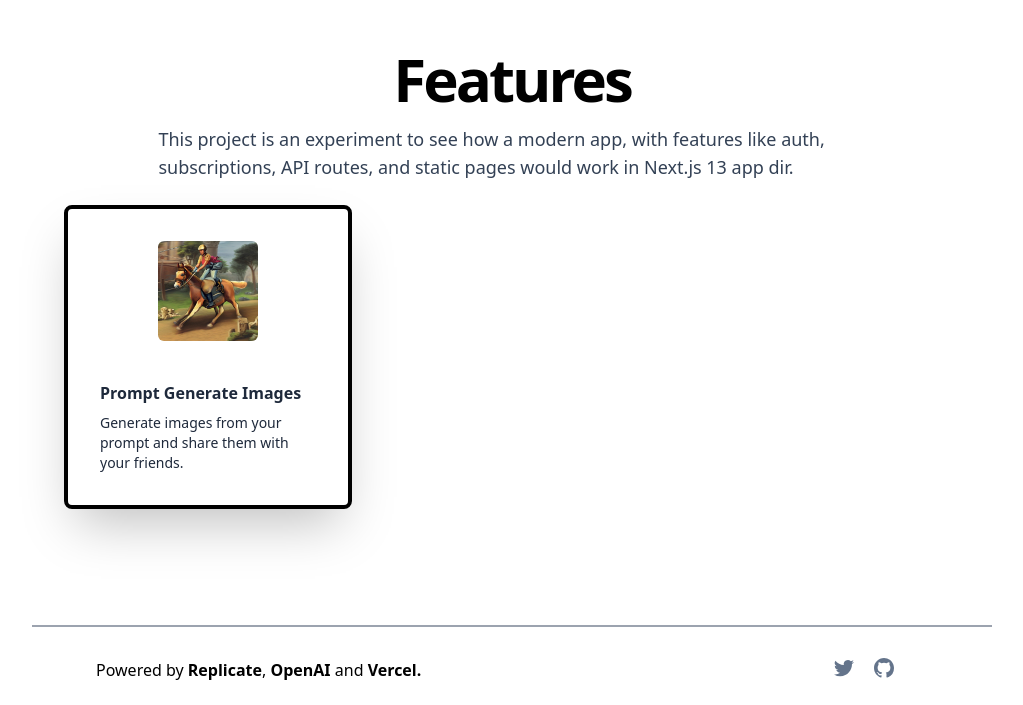
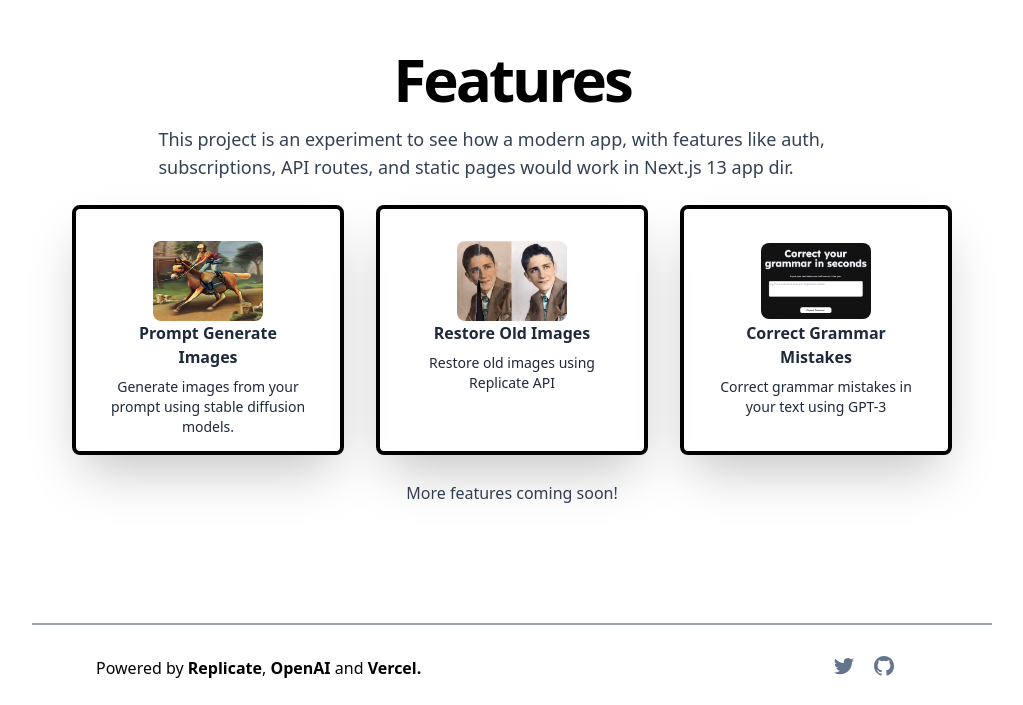
Before and after one commit to BruceWangyq/ai-project, a Next.js app: page / in a window 1280 px wide. Shown: the part 708-1413 px from the top of the page, without its empty margins (128-1151 px from the left). Built offline with nearby package versions, Linux system fonts and the light colour scheme.

Commit message:
feat: add feature data

```diff
--- a/components/Features/FeatureCard.tsx
+++ b/components/Features/FeatureCard.tsx
@@ -16,16 +16,18 @@
   const { img, title, paragraph, link } = feature;
   return (
     <Link href={link}>
-      <div className="relative overflow-hidden rounded-lg border-4 border-black dark:border-white  p-2 shadow-2xl">
-        <div className="flex h-[280px] flex-col justify-between items-center rounded-md bg-white dark:bg-black p-6 text-slate-200">
-          <Image
-            src={img}
-            alt="feature image"
-            className="rounded-md"
-            width={100}
-            height={100}
-          />
-          <div className="space-y-2">
+      <div className="relative overflow-hidden rounded-lg border-4 border-black dark:border-white  p-2 shadow-2xl mx-16 sm:mx-2 sm:h-[250px] max-h-[400px]">
+        <div className="flex  flex-col justify-between items-center rounded-md bg-transparent p-6 text-slate-200">
+          <div className="flex justify-center items-center w-full h-20">
+            <Image
+              src={img}
+              alt="feature image"
+              className="rounded-lg max-h-20"
+              width={110}
+              height={100}
+            />
+          </div>
+          <div className="space-y-2 text-center">
             <h3 className="font-bold text-base text-slate-800 dark:text-slate-200">
               {title}
             </h3>
--- a/components/Features/featuresData.tsx
+++ b/components/Features/featuresData.tsx
@@ -12,8 +12,22 @@
     img: "/images/prompt2image.jpg",
     title: "Prompt Generate Images",
     paragraph:
-      "Generate images from your prompt and share them with your friends.",
+      "Generate images from your prompt using stable diffusion models.",
     link: "/prompt2image",
+  },
+  {
+    id: 2,
+    img: "/images/image_restore.jpeg",
+    title: "Restore Old Images",
+    paragraph: "Restore old images using Replicate API",
+    link: "/restore",
+  },
+  {
+    id: 3,
+    img: "/images/grammar_correction.jpg",
+    title: "Correct Grammar Mistakes",
+    paragraph: "Correct grammar mistakes in your text using GPT-3",
+    link: "/grammar",
   },
 ];
 
--- a/components/Features/index.tsx
+++ b/components/Features/index.tsx
@@ -5,7 +5,7 @@
 const Featrues = () => {
   return (
     <div>
-      <section className="container grid justify-center gap-6 py-8 md:py-12 lg:py-24">
+      <section className="container grid justify-center items-center  gap-6 py-8 md:py-12 lg:py-24">
         <div className="mx-auto flex flex-col gap-4 md:max-w-[52rem] justify-center items-center">
           <h2 className="text-3xl dark:text-white font-bold leading-[1.1] tracking-tighter sm:text-3xl md:text-6xl">
             Features
@@ -21,6 +21,11 @@
             <FeatureCard key={feature.id} feature={feature} />
           ))}
         </div>
+        <div className="mx-auto flex w-full flex-col gap-4 md:max-w-[52rem] text-center">
+          <p className="text-md leading-normal text-slate-700 dark:text-slate-300 sm:leading-7">
+            More features coming soon!
+          </p>
+        </div>
       </section>
     </div>
   );
```
Also changed, not shown: public/images/grammar_correction.jpg (added), public/images/image_restore.jpeg (added).
